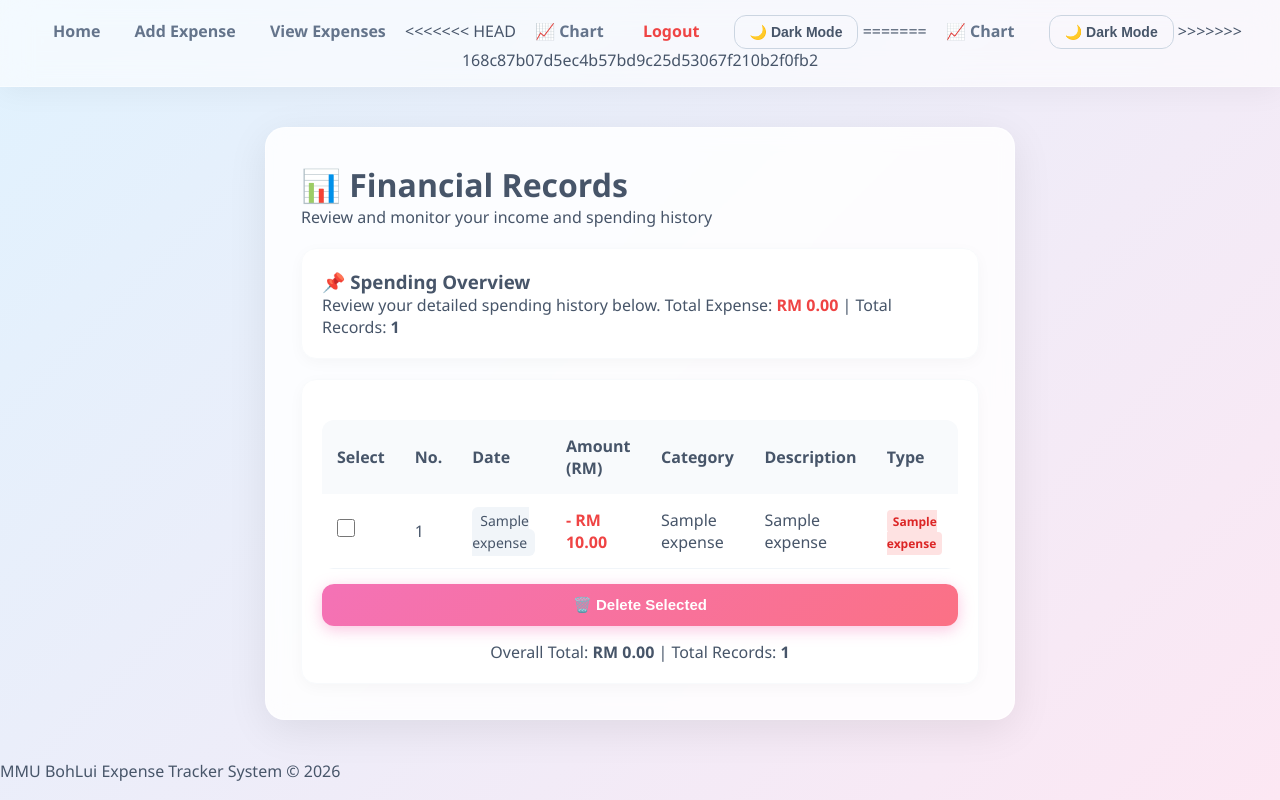
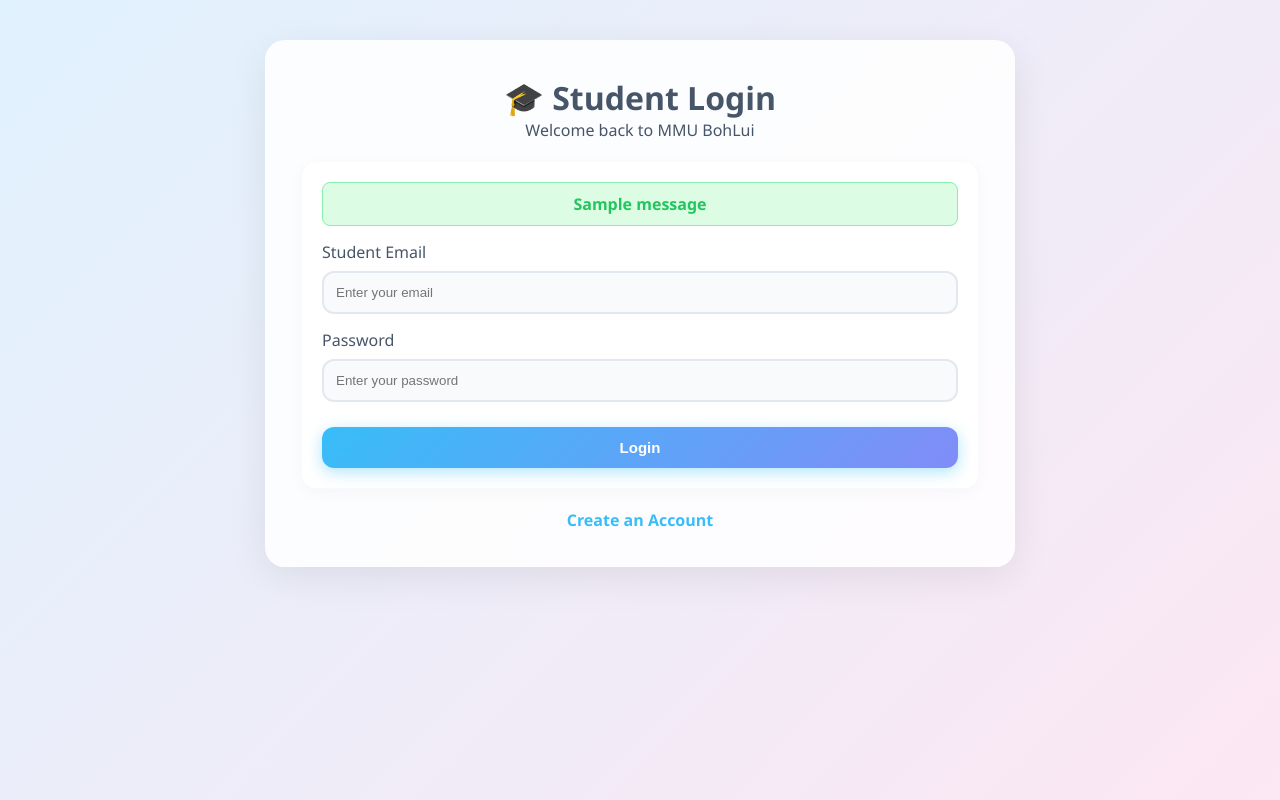
Before and after one commit to yewjoe18/MMU-BohLui, a Flask app: template templates/login.html in a window 1280 px wide. Run offline with Flask 3, Linux system fonts and the light colour scheme; the template is opened without the code that fills it: most values are stand-ins (such as "Sample title", 1, 10 or a date in 2020); one stand-in notice (Sample message) is shown.

Commit message:
Updatee coding system

```diff
--- a/templates/index.html
+++ b/templates/index.html
@@ -26,13 +26,9 @@
         <a href="/">Home</a>
         <a href="/add">Add Expense</a>
         <a href="/list">View Expenses</a>
-<<<<<<< HEAD
         <a href="/chart">📈 Chart</a>
         <a href="/logout" style="color: #ef4444; font-weight: bold; margin-left: 20px;">Logout</a>
         <button id="themeToggle" class="theme-toggle-btn">🌙 Dark Mode</button>
-=======
-        <a href="/chart">📈 Chart</a>  <button id="themeToggle" class="theme-toggle-btn">🌙 Dark Mode</button>
->>>>>>> 168c87b07d5ec4b57bd9c25d53067f210b2f0fb2
     </nav>
 
 <!-- =========================
--- a/templates/login.html
+++ b/templates/login.html
@@ -2,102 +2,41 @@
 <html lang="en">
 <head>
     <meta charset="UTF-8">
-    <meta name="viewport" content="width=device-width, initial-scale=1.0">
-    <title>Expense Records - MMU BohLui</title>
+    <title>Student Login - MMU BohLui</title>
     <link rel="stylesheet" href="{{ url_for('static', filename='style.css') }}">
 </head>
+<body>
+    <div class="container">
+        <h1 style="text-align: center;">🎓 Student Login</h1>
+        <p class="subtitle" style="text-align: center;">Welcome back to MMU BohLui</p>
 
-<body>
+        <div class="feature-box">
+            {% with messages = get_flashed_messages(with_categories=true) %}
+            {% if messages %}
+                {% for category, message in messages %}
+                    <div style="padding: 10px; margin-bottom: 15px; border-radius: 8px; text-align: center; font-weight: bold;
+                        {% if category == 'error' %} background-color: #fee2e2; color: #ef4444; border: 1px solid #fca5a5;
+                        {% else %} background-color: #dcfce3; color: #22c55e; border: 1px solid #86efac; {% endif %}">
+                        {{ message }}
+                    </div>
+                {% endfor %}
+            {% endif %}
+        {% endwith %}
+            <form method="POST">
+                <label>Student Email</label>
+                <input type="email" name="student_email" placeholder="Enter your email" required>
 
-  <nav>
-        <a href="/">Home</a>
-        <a href="/add">Add Expense</a>
-        <a href="/list">View Expenses</a>
-<<<<<<< HEAD
-        <a href="/chart">📈 Chart</a>
-        <a href="/logout" style="color: #ef4444; font-weight: bold; margin-left: 20px;">Logout</a>
-        <button id="themeToggle" class="theme-toggle-btn">🌙 Dark Mode</button>
-=======
-        <a href="/chart">📈 Chart</a>  <button id="themeToggle" class="theme-toggle-btn">🌙 Dark Mode</button>
->>>>>>> 168c87b07d5ec4b57bd9c25d53067f210b2f0fb2
-    </nav>
+                <label>Password</label>
+                <input type="password" name="password" placeholder="Enter your password" required>
 
-    <div class="container">
+                <button type="submit">Login</button>
+            </form>
+        </div>
 
-        <header>
-            <h1>📊 Financial Records</h1>
-            <p class="subtitle">
-                Review and monitor your income and spending history
-            </p>
-        </header>
+        <div style="text-align: center; margin-top: 20px;">
+            <a href="/register" style="color: #38bdf8; text-decoration: none; font-weight: bold;">Create an Account</a>
+        </div>
+    </div>
+</body>
 
-        <section class="feature-box">
-            <h3>📌 Spending Overview</h3>
-            <p>
-                Review your detailed spending history below.
-                Total Expense: <strong style="color: #ef4444;">RM {{ "%.2f"|format(total) }}</strong> |
-                Total Records: <strong>{{ expenses|length }}</strong>
-            </p>
-        </section>
-
-        <section class="feature-box">
-            <form method="POST" action="/delete_batch">
-                <table>
-                    <thead>
-                        <tr>
-                            <th>Select</th>
-                            <th>No.</th>
-                            <th>Date</th>
-                            <th>Amount (RM)</th>
-                            <th>Category</th>
-                            <th>Description</th>
-                            <th>Type</th> </tr>
-                    </thead>
-                    <tbody>
-                        {% for expense in expenses %}
-                        <tr>
-                            <td><input type="checkbox" name="expense_ids" value="{{ expense[0] }}" style="width: 18px; height: 18px;"></td>
-                            <td>{{ loop.index }}</td>
-
-                            <td><span style="background: #f1f5f9; padding: 4px 8px; border-radius: 6px; font-size: 14px;">{{ expense[4] }}</span></td>
-
-                            <td>
-                                {% if expense[5] == 'Income' %}
-                                    <span style="color: #22c55e; font-weight: bold; background: #dcfce3; padding: 4px 8px; border-radius: 6px;">+ RM {{ "%.2f"|format(expense[1]|float) }}</span>
-                                {% else %}
-                                    <span style="color: #ef4444; font-weight: bold;">- RM {{ "%.2f"|format(expense[1]|float) }}</span>
-                                {% endif %}
-                            </td>
-
-                            <td>{{ expense[2] }}</td>
-                            <td>{{ expense[3] }}</td>
-
-                            <td>
-                                <span style="font-size: 12px; font-weight: bold; padding: 3px 6px; border-radius: 4px; {% if expense[5] == 'Income' %}background: #dcfce3; color: #16a34a;{% else %}background: #fee2e2; color: #dc2626;{% endif %}">
-                                    {{ expense[5] }}
-                                </span>
-                            </td>
-                        </tr>
-                        {% endfor %}
-                        </tbody>
-                </table>
-
-                <button type="submit" class="secondary-btn" style="margin-top: 15px;">
-                    🗑️ Delete Selected
-                </button>
-            </form>
-
-
-            <p style="text-align: center; margin-top: 15px; color: #475569;">
-                Overall Total: <strong>RM {{ "%.2f"|format(total) }}</strong> | Total Records: <strong>{{ expenses|length }}</strong>
-            </p>
-        </section>
-
-    </div>
-
-    <footer>
-        <p>MMU BohLui Expense Tracker System © 2026</p>
-    </footer>
-    <script src="{{ url_for('static', filename='script.js') }}"></script>
-</body>
 </html>
```
Also changed, not shown: templates/add.html (+2 -6 lines), templates/chart.html (+0 -10 lines), templates/list.html (+3 -13 lines), templates/register.html (+21 -10 lines), expense.db.
